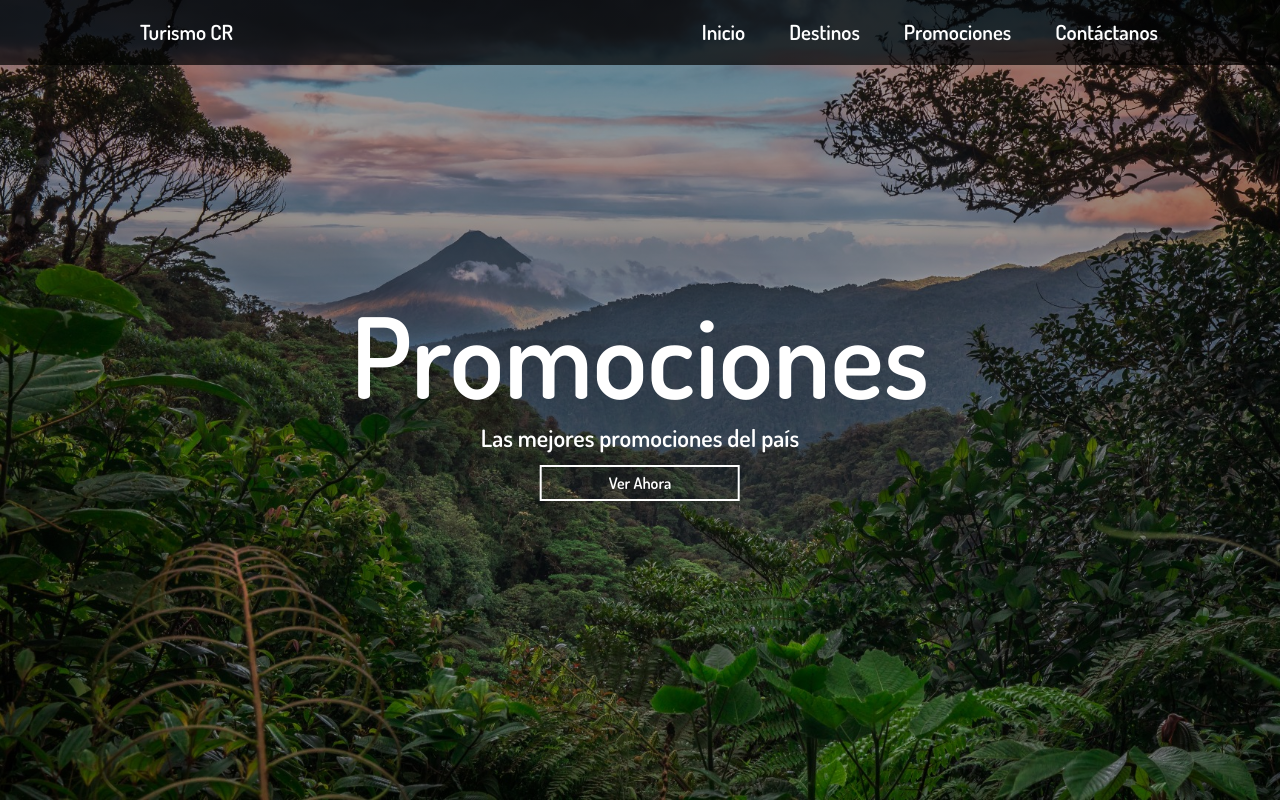
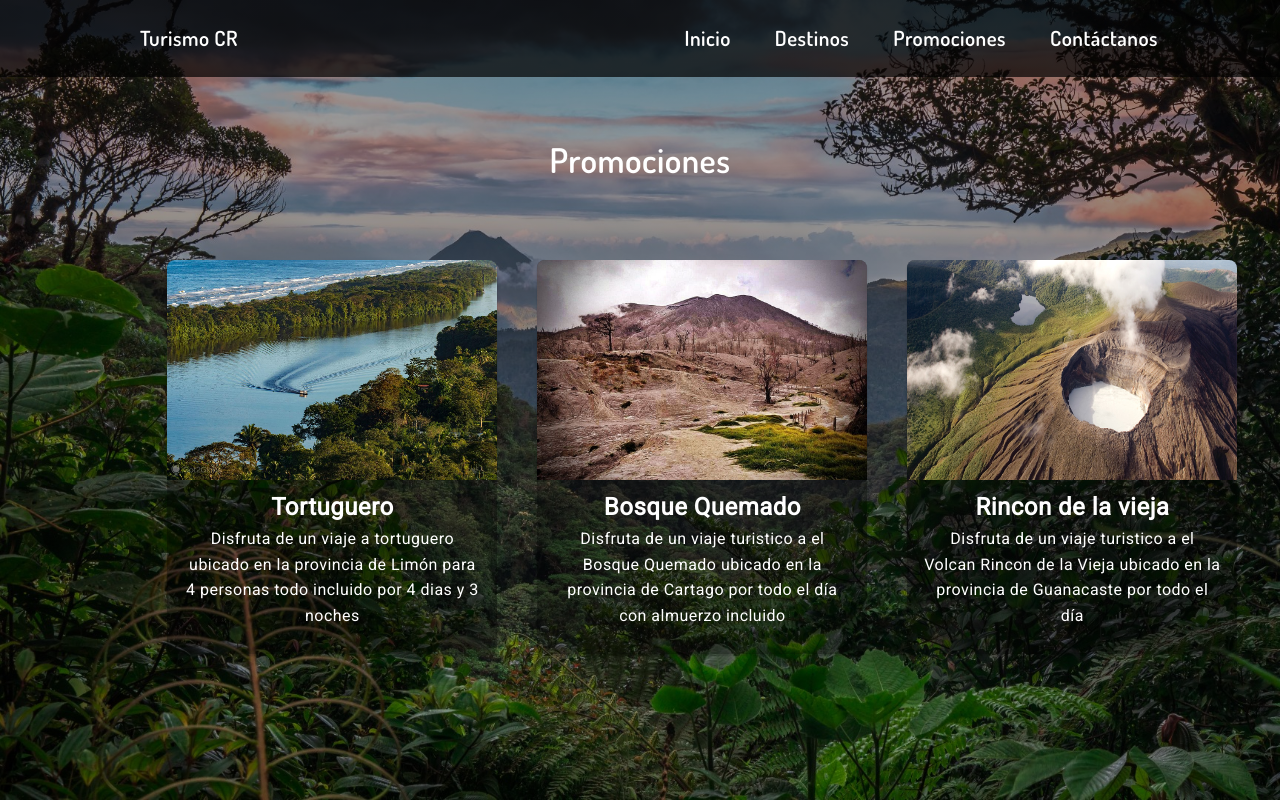
Before and after one commit to AlejandroPSXD/TurismoCR-WebPage-Travel-Viajes-HTML-CSS-JS-, a plain HTML site: page pag-promociones/promociones.html in a window 1280 px wide. Drawn offline with Linux system fonts and the light colour scheme.

Commit message:
Cambios en la página de promociones

```diff
--- a/pag-promociones/estilo.css
+++ b/pag-promociones/estilo.css
@@ -1,6 +1,22 @@
 @import url('https://fonts.googleapis.com/css2?family=Dosis:wght@600&display=swap');
+@import url('https://fonts.googleapis.com/css?family=Open+Sans|Roboto');
+html, body{
+    margin: 0;
+    padding: 0;
+}
+
 * {
     box-sizing: border-box;
+}
+
+body {
+    width: 100%;
+    height: 100%;
+    font-family: sans-serif;
+    letter-spacing: 0.03em;
+    line-height: 1.6;
+    font-family: 'Open sans', sans-serif;
+
 }
 
 .main-header {
@@ -67,7 +83,7 @@ background: #4141ef;
 .content-header {
     color: #fff;
     position: absolute;
-    top: 50%;
+    top: 20%;
     left: 50%;
     transform: translate(-50%, -50%);
     text-align: center;
@@ -75,14 +91,16 @@ background: #4141ef;
 }
 
 .content-header h1 {
-    font-size: 7rem;
-
+    font-size: 34px;
+    font-weight: 400;
+    text-align: center;
 }
 
 .content-header p {
     font-size: 1.5rem;
     margin: 15px 30px;
 }
+
 
 .content-header a {
     display: inline-block;
@@ -104,3 +122,61 @@ background: #4141ef;
     transition: background-color 0.3s ease-in,
                 color 0.3s ease-in;
 }
+
+.container {
+    width: 100%;
+    max-width: 1200px;
+    height: 430px;
+    position: absolute;
+    top: 30%;
+    left: 8%;
+    display: flex;
+    flex-wrap: wrap;
+    justify-content: center;
+    margin: auto;
+    font-family: 'Roboto', sans-serif;
+}
+
+.container .card {
+    width: 330px;
+    height: auto;
+    border-radius: 8px;
+    box-shadow: 0 2px 2px rgba(0, 0, 0, 0.2);
+    overflow: hidden;
+    margin: 20px;
+    text-align: center;
+    transition: all 0.25s;
+    background-color: rgba(0, 0, 0, 0.356);
+}
+
+.container .card:hover {
+    transform: translateY(-15px);
+    box-shadow: 0 12px 16px rgba(0, 0, 0, 0.2);
+}
+
+.container .card img {
+    width: 330px;
+    height: 220px;
+}
+
+.container .card h4 {
+    font-weight: 600;
+    color: #fff;
+    font-size: 1.5rem;
+}
+
+.container .card p {
+    padding: 0 1rem;
+    font-size: 16px;
+    font-weight: 300;
+    color: #fff;
+}
+
+.container .card a {
+    font-weight: 500;
+    text-decoration: none;
+    color: #3498db;
+    padding: 330px 350px;
+
+
+}
--- a/pag-promociones/promociones.html
+++ b/pag-promociones/promociones.html
@@ -8,6 +8,7 @@
     <link rel="stylesheet" href="estilo.css">
     <title>Promociones</title>
     <link rel="icon" type="image/jpg" href="../Imagenes/IconoTCR.png">
+
 
 </head>
 <body>
@@ -25,11 +26,32 @@
     </nav>
     <div class="content-header">
         <h1>Promociones</h1>
-        <p>Las mejores promociones del país</p>
-        <a href="#0 ">Ver Ahora</a>
     </div>
-    <div class="linea"></div>
-    <div class="linea2"></div>
+
+    <div class="container">
+
+        <div class="card">
+            <img src="../Imagenes\Tortuguero.jpg">
+            <h4>Tortuguero</h4>
+            <p>Disfruta de un viaje a tortuguero ubicado en la provincia de Limón para 4 personas todo incluido por 4 dias y 3 noches</p>
+            <a href=""></a>
+        </div>
+
+        <div class="card">
+            <img src="../Imagenes\Bosque quemado.jpeg">
+            <h4>Bosque Quemado</h4>
+            <p>Disfruta de un viaje turistico a el Bosque Quemado ubicado en la provincia de Cartago por todo el día con almuerzo incluido</p>
+            <a href=""></a>
+        </div>
+
+        <div class="card">
+            <img src="../Imagenes\Rincon de la vieja.jpg">
+            <h4>Rincon de la vieja</h4>
+            <p>Disfruta de un viaje turistico a el Volcan Rincon de la Vieja ubicado en la provincia de Guanacaste por todo el día</p>
+            <a href=""></a>
+        </div>
+
+    </div>
 </header>
 </body>
 </html>
```
Also changed, not shown: Imagenes/Bosque quemado.jpeg (added), Imagenes/Rincon de la vieja.jpg (added), Imagenes/Tortuguero.jpg (added).
